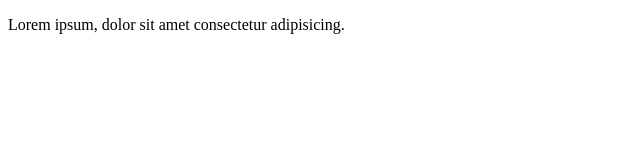
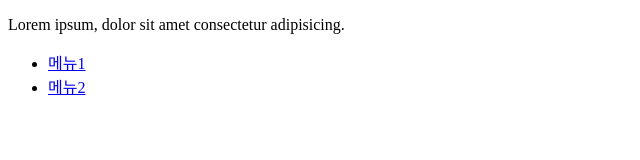
Before and after one commit to choiS2yuri/gittest2, a plain HTML site: page index.html in a window 1280 px wide. Shown: the whole page, without its empty margins (0-640 px from the left). Drawn offline with Linux system fonts and the light colour scheme.

Commit message:
다시수정했습니다

```diff
--- a/index.html
+++ b/index.html
@@ -9,5 +9,11 @@
     <div class="box">
         <p>Lorem ipsum, dolor sit amet consectetur adipisicing.</p>
     </div>
+    <div class="item">
+        <ul>
+            <li><a href="#">메뉴1</a></li>
+            <li><a href="#">메뉴2</a></li>
+        </ul>
+    </div>
 </body>
 </html>
```
